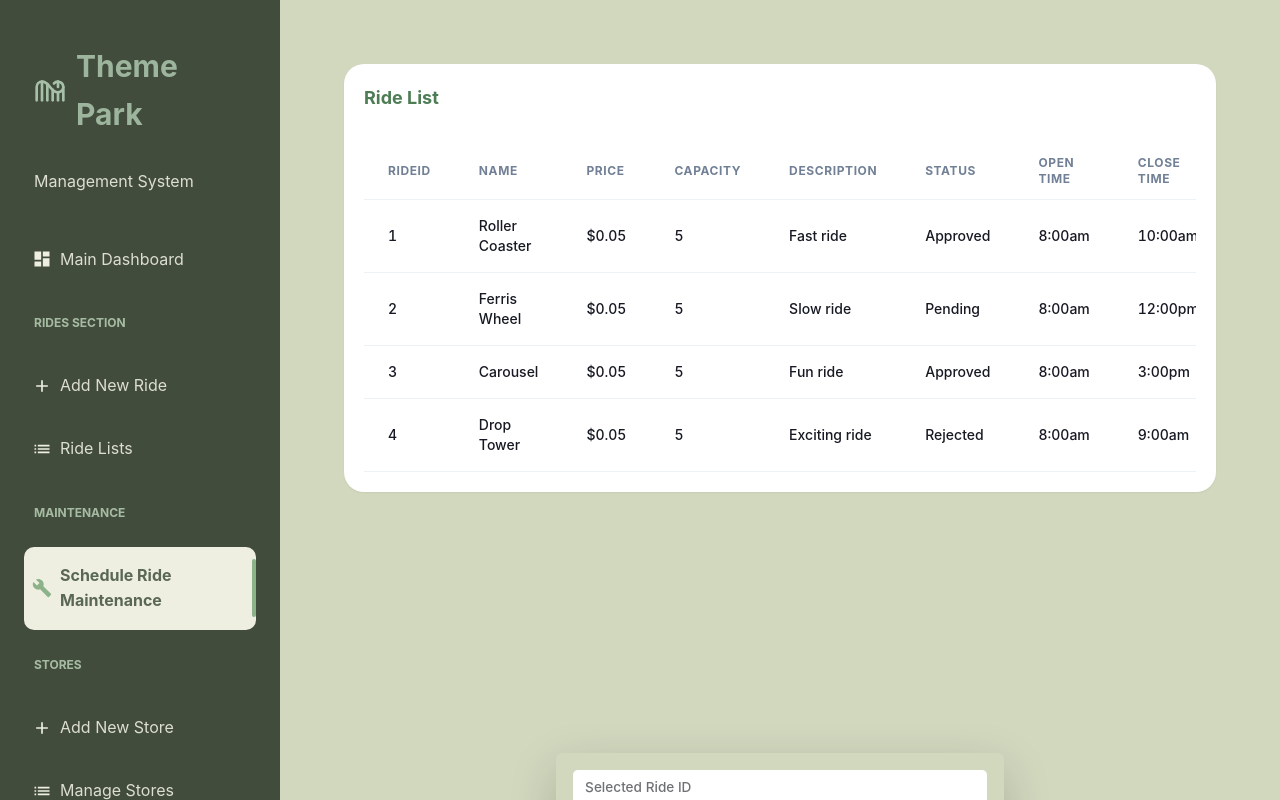
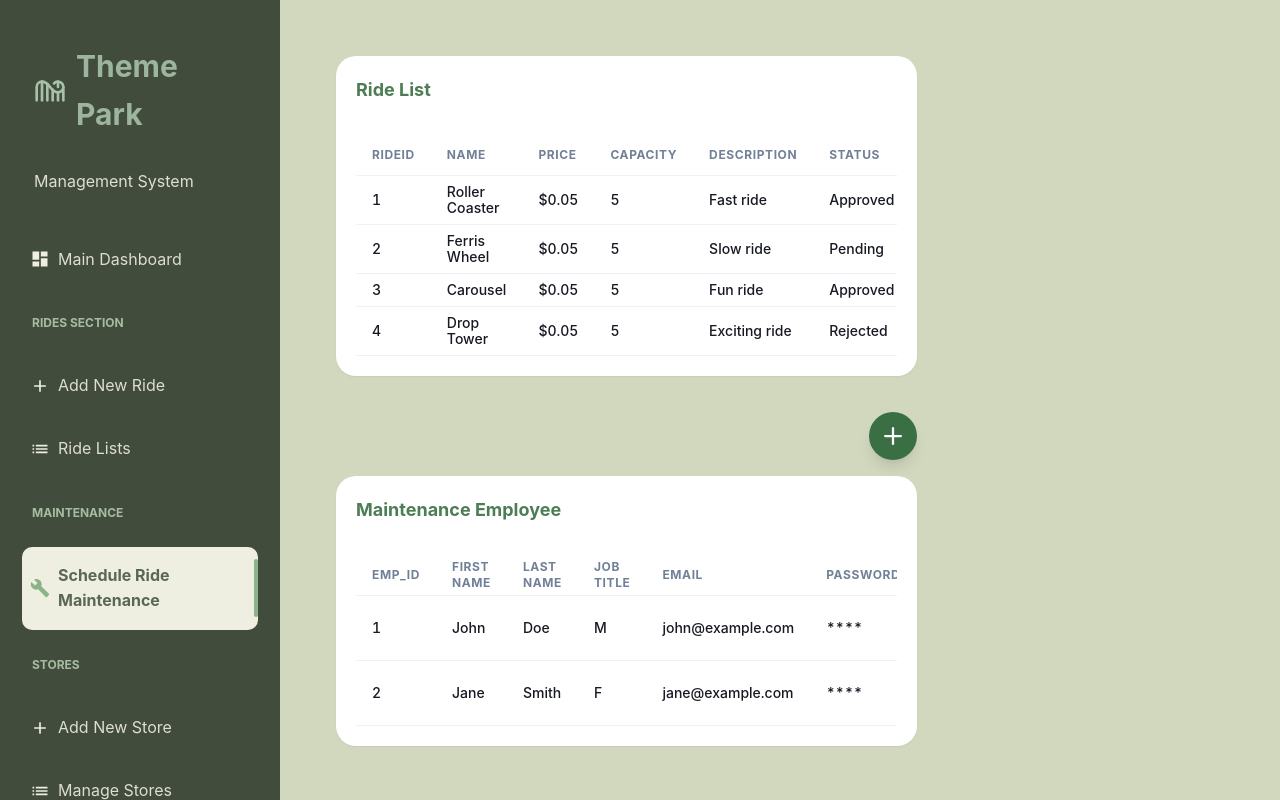
Before and after one commit to yenminh269/Themepark, a React (Vite) app: page /admin/add/maintenance in a window 1280 px wide. Built offline with nearby package versions, Linux system fonts and the light colour scheme.

Commit message:
"style the maintenance"

```diff
--- a/package.json
+++ b/package.json
@@ -10,6 +10,7 @@
     "preview": "vite preview"
   },
   "dependencies": {
+    "@chakra-ui/icons": "^2.2.4",
     "@chakra-ui/react": "^2.8.0",
     "@emotion/react": "^11.14.0",
     "@emotion/styled": "^11.14.1",
--- a/src/components/data-table/DataTable.jsx
+++ b/src/components/data-table/DataTable.jsx
@@ -1,6 +1,7 @@
-import { Box, Text, Table, Thead, Tbody, Tr, Th, Td } from '@chakra-ui/react';
+import { Box, Text, Table, Thead, Tbody, Tr, Th, Td, IconButton, HStack } from '@chakra-ui/react';
+import { FiEdit2, FiTrash2 } from 'react-icons/fi';
 
-const DataTable = ({ title, columns, data, onRowSelect }) => {
+const DataTable = ({ title, columns, data, onRowSelect, onEdit, onDelete }) => {
   return (
     <Box
       p="20px"
@@ -17,7 +18,7 @@ const DataTable = ({ title, columns, data, onRowSelect }) => {
         {title}
       </Text>
       <Box overflowX="auto" className="custom-scrollbar">
-        <Table variant="simple" size="md">
+        <Table variant="simple" size="sm">
           <Thead>
             <Tr>
               {columns.map((column, index) => (
@@ -25,21 +26,71 @@ const DataTable = ({ title, columns, data, onRowSelect }) => {
                   {column}
                 </Th>
               ))}
+              {/* Only show Edit/Delete headers if handlers are provided */}
+              {onEdit && (
+                <Th color="gray.500" fontSize="xs" fontWeight="700" textAlign="center" w="60px">
+                  Edit
+                </Th>
+              )}
+              {onDelete && (
+                <Th color="gray.500" fontSize="xs" fontWeight="700" textAlign="center" w="60px">
+                  Delete
+                </Th>
+              )}
             </Tr>
           </Thead>
           <Tbody>
             {data.map((row, rowIndex) => (
-              <Tr key={rowIndex}  _hover={{ bg: "#c6cbb8ff", cursor: "pointer" }} onClick={() => onRowSelect && onRowSelect(row[0])} >
+              <Tr
+                key={rowIndex}
+                _hover={{ bg: "#c6cbb8ff" }}
+              >
                 {row.map((cell, cellIndex) => (
                   <Td
                     key={cellIndex}
                     color="gray.900"
                     fontSize="sm"
                     fontWeight="500"
+                    onClick={() => onRowSelect && onRowSelect(row[0])}
+                    cursor={onRowSelect ? "pointer" : "default"}
                   >
                     {cell}
                   </Td>
                 ))}
+                {/* Only show Edit button if handler is provided */}
+                {onEdit && (
+                  <Td textAlign="center">
+                    <IconButton
+                      icon={<FiEdit2 />}
+                      size="sm"
+                      colorScheme="blue"
+                      variant="ghost"
+                      aria-label="Edit"
+                      onClick={(e) => {
+                        e.stopPropagation();
+                        onEdit(row[0], row);
+                      }}
+                      _hover={{ bg: "#3A6F43", color: "white" }}
+                    />
+                  </Td>
+                )}
+                {/* Only show Delete button if handler is provided */}
+                {onDelete && (
+                  <Td textAlign="center">
+                    <IconButton
+                      icon={<FiTrash2 />}
+                      size="sm"
+                      colorScheme="red"
+                      variant="ghost"
+                      aria-label="Delete"
+                      onClick={(e) => {
+                        e.stopPropagation();
+                        onDelete(row[0], row);
+                      }}
+                      _hover={{ bg: "#d9534f", color: "white" }}
+                    />
+                  </Td>
+                )}
               </Tr>
             ))}
           </Tbody>
--- a/src/components/layouts/admin/Add.jsx
+++ b/src/components/layouts/admin/Add.jsx
@@ -75,19 +75,15 @@ function Add({store=false}){
                     classNamePrefix="react-select"
                 />
             </FormControl>
-            {!isStore && (
-                <>
             <Input
                 type="file"
-                label={"Ride Photo"}
+                label={isStore ? "Store Photo" :"Ride Photo"}
                 required
                 className="custom-input"
                 labelClassName="custom-form-label"
                 accept="image/png, image/jpeg, image/jpg"
                 feedback="Please select an image file (PNG, JPG, JPEG)"
             />
-            </>
-            )}
              <CustomButton text={isStore ? "Add New Store" : "Add New Ride"} className="custom-button" />
         </Form>
     </div>
--- a/src/components/layouts/admin/List.jsx
+++ b/src/components/layouts/admin/List.jsx
@@ -1,9 +1,14 @@
 import { useState, useMemo, useEffect } from "react";
 import DataTable from "../../data-table/DataTable";
+import { Box, IconButton, HStack } from '@chakra-ui/react';
+import { AddIcon } from '@chakra-ui/icons';
+import { ScaleFade } from '@chakra-ui/react';
+import Add from './Add'
 
-function List({ ride = false, store = false, employee = false, schedule = false, onRideSelect }) {
+function List({ ride = false, store = false, employee = false, schedule = false, onRideSelect, maintenance, onAddMaintenance }) {
   const [searchText, setSearchText] = useState("");
   const [isSchedule, setSchedule] = useState(false);
+  const [isAdd, setAdd] = useState(false);
 
   useEffect(() => {
     setSchedule(schedule);
@@ -12,19 +17,19 @@ function List({ ride = false, store = false, employee = false, schedule = false,
   // Table headers
   const rideColumns = ['RideId', 'Name', 'Price', 'Capacity', 'Description', 'Status', 'Open Time', 'Close Time'];
   const storeColumns = ['StoreId', 'Name', 'Type', 'Open Time', 'Close Time'];
-  const employeeColumns = ['Emp_Id', 'First Name', 'Last Name', 'Job Title', 'Email', 'Password' ,'Gender', 'Phone', 'SSN', 'Hire Date', 'Terminate Date'];
+  const employeeColumns = ['Emp_Id', 'First Name', 'Last Name', 'Job Title', 'Email', 'Password', 'Gender', 'Phone', 'SSN', 'Hire Date', 'Terminate Date'];
 
   // Example hardcoded data
   const rideData = [
-    ['1','Roller Coaster','$0.05', 5, 'Fast ride', 'Approved', '8:00am', '10:00am'],
-    ['2','Ferris Wheel','$0.05', 5, 'Slow ride', 'Pending', '8:00am', '12:00pm'],
-    ['3','Carousel','$0.05', 5, 'Fun ride', 'Approved', '8:00am', '3:00pm'],
-    ['4','Drop Tower','$0.05', 5, 'Exciting ride', 'Rejected', '8:00am', '9:00am']
+    ['1', 'Roller Coaster', '$0.05', 5, 'Fast ride', 'Approved', '8:00am', '10:00am'],
+    ['2', 'Ferris Wheel', '$0.05', 5, 'Slow ride', 'Pending', '8:00am', '12:00pm'],
+    ['3', 'Carousel', '$0.05', 5, 'Fun ride', 'Approved', '8:00am', '3:00pm'],
+    ['4', 'Drop Tower', '$0.05', 5, 'Exciting ride', 'Rejected', '8:00am', '9:00am']
   ];
 
   const storeData = [
-    ['1','Food Court', 'food/drink', '9:00am', '9:00pm'],
-    ['2','Gift Shop', 'merchandise', '9:00am', '9:00pm']
+    ['1', 'Food Court', 'food/drink', '9:00am', '9:00pm'],
+    ['2', 'Gift Shop', 'merchandise', '9:00am', '9:00pm']
   ];
 
   const employeeData = [
@@ -48,7 +53,7 @@ function List({ ride = false, store = false, employee = false, schedule = false,
   } else if (employee) {
     columns = employeeColumns;
     data = employeeData;
-    title = "Employee List";
+    title = maintenance || "Employee List";
   }
 
   // Filter data based on search text
@@ -59,11 +64,22 @@ function List({ ride = false, store = false, employee = false, schedule = false,
     );
   }, [data, searchText]);
 
+  const handleEdit = (id, row) => {
+    console.log('Edit clicked for ID:', id);
+    console.log('Full row data:', row);
+    setAdd(true);
+  };
+
+  const handleDelete = (id, row) => {
+    console.log('Delete clicked for ID:', id);
+    if (window.confirm(`Are you sure you want to delete ${row[1]}?`)) {
+      // Implement delete logic here
+    }
+  };
+
   return (
-    <div className="p-4">
-      {!isSchedule && (<>
-
-      {/* Search box */}
+    <Box position="relative" p={4}>
+      {!isSchedule ? (
         <input
           type="text"
           placeholder={`Search ${title.toLowerCase()}...`}
@@ -71,16 +87,39 @@ function List({ ride = false, store = false, employee = false, schedule = false,
           onChange={e => setSearchText(e.target.value)}
           className="border rounded px-3 py-1 mb-4 w-full"
         />
-      </>)}
+      ) : onAddMaintenance ? (
+        <HStack justify="flex-end" mb={4}>
+          <IconButton
+            icon={<AddIcon />}
+            size="lg"
+            colorScheme="green"
+            bg="#3A6F43"
+            color="white"
+            borderRadius="full"
+            boxShadow="lg"
+            aria-label="Add Maintenance"
+            onClick={onAddMaintenance}
+            _hover={{
+              bg: "#2d5734",
+              transform: "scale(1.1)",
+            }}
+            _active={{
+              transform: "scale(0.95)",
+            }}
+            transition="all 0.2s"
+          />
+        </HStack>
+      ) : null}
 
-      {/* DataTable */}
       <DataTable
         columns={columns}
         data={filteredData}
         title={title}
         onRowSelect={onRideSelect}
+        onEdit={!isSchedule ? handleEdit : undefined}
+        onDelete={!isSchedule ? handleDelete : undefined}
       />
-    </div>
+    </Box>
   );
 }
 
--- a/src/components/layouts/admin/RideMaintenance.jsx
+++ b/src/components/layouts/admin/RideMaintenance.jsx
@@ -1,40 +1,118 @@
 import { useState } from "react";
 import Input from "../../input/Input";
-import Form from 'react-bootstrap/Form';
+import Form from "react-bootstrap/Form";
 import CustomButton from "../../button/CustomButton";
-import './Add.css';
+import { FormControl, FormLabel, ScaleFade } from '@chakra-ui/react';
+import Select from 'react-select';
+import "./Add.css";
 import List from "./List";
 
 function RideMaintenance() {
-    const today = new Date().toISOString().split('T')[0];
+  const statusOptions = [
+    { value: 'open', label: 'Open' },
+    { value: 'closed', label: 'Closed' }
+  ];
+  const today = new Date().toISOString().split("T")[0];
 
-    // State for selected ride
-    const [selectedRideId, setSelectedRideId] = useState('');
+  const [selectedRideId, setSelectedRideId] = useState("");
+  const [selectedEmpId, setSelectedEmpId] = useState("");
+  const [description, setDescription] = useState("");
+  const [maintenanceDate, setMaintenanceDate] = useState("");
+  const [showForm, setShowForm] = useState(false);
 
-    // Handler when a ride is selected
   const handleRideSelect = (rideId) => {
     setSelectedRideId(rideId);
   };
 
+  const handleEmpSelect = (empId) => {
+    setSelectedEmpId(empId);
+  };
+
+  const handleAddMaintenance = () => {
+    setShowForm(true);
+  };
+
+  const handleSubmit = (e) => {
+    e.preventDefault();
+    if (!selectedRideId || !selectedEmpId || !description || !maintenanceDate) {
+      alert("Please fill out all fields and select both a ride and an employee!");
+      return;
+    }
+    const newMaintenance = {
+      ride_id: selectedRideId,
+      employee_id: selectedEmpId,
+      description,
+      date: maintenanceDate,
+    };
+    console.log("Maintenance Schedule Submitted:", newMaintenance);
+    alert("Maintenance schedule created successfully!");
+
+    // Reset form and hide it
+    setSelectedRideId("");
+    setSelectedEmpId("");
+    setDescription("");
+    setMaintenanceDate("");
+    setShowForm(false);
+  };
+
+  const handleCloseForm = () => {
+    setShowForm(false);
+  };
+
   return (
-        <div>
-            {/* Pass a handler to the List so it can notify which ride was selected */}
+    <div className="flex flex-wrap">
+      <div className="flex flex-col gap-1 w-full md:w-2/3">
+        {/* Rides Table */}
+        <List schedule={true} ride={true} onRideSelect={handleRideSelect} />
+        {/* Employees Table with Add Maintenance Button */}
         <List
+          maintenance="Maintenance Employee"
           schedule={true}
-                ride={true}
-                onRideSelect={handleRideSelect}
+          employee={true}
+          onRideSelect={handleEmpSelect}
+          onAddMaintenance={handleAddMaintenance}
         />
+      </div>
 
-            <div className="flex justify-center items-center min-h-screen">
-                <Form className="flex flex-col p-3 rounded shadow-lg w-full max-w-md">
+      {/* Maintenance Form with ScaleFade Animation */}
+      <div className="flex justify-center items-start w-full md:w-1/3 p-4">
+        {showForm && (
+          <ScaleFade initialScale={0.8} in={showForm}>
+            <div className="w-full">
+              <Form
+                className="flex flex-col p-3 rounded shadow-lg w-full max-w-md bg-transparent"
+                onSubmit={handleSubmit}
+              >
+                <div className="flex justify-end items-center mb-3">
+                  <button
+                    type="button"
+                    onClick={handleCloseForm}
+                  >
+                    X
+                  </button>
+                </div>
+
+                <p className="text-[#4682A9] text-md mb-2">
+                  Please click on a ride and an employee in the tables to fill their IDs below.
+                </p>
 
                 <Input
                   required
                   type="number"
-                        label="Selected Ride ID"
+                  label="Ride ID"
                   className="custom-input"
                   labelClassName="custom-form-label"
                   value={selectedRideId}
+                  readOnly
+                />
+
+                <Input
+                  required
+                  type="number"
+                  label="Employee ID"
+                  className="custom-input"
+                  labelClassName="custom-form-label"
+                  value={selectedEmpId}
                   readOnly
                 />
 
@@ -44,6 +122,8 @@ function RideMaintenance() {
                   label="Description"
                   className="custom-input"
                   labelClassName="custom-form-label"
+                  value={description}
+                  onChange={(e) => setDescription(e.target.value)}
                 />
 
                 <Input
@@ -53,10 +133,15 @@ function RideMaintenance() {
                   className="custom-input"
                   labelClassName="custom-form-label"
                   min={today}
+                  value={maintenanceDate}
+                  onChange={(e) => setMaintenanceDate(e.target.value)}
                 />
 
-                    <CustomButton text="Add Ride Schedule" className="custom-button" />
+                <CustomButton text="Add Maintenance Schedule" className="custom-button" />
               </Form>
+            </div>
+          </ScaleFade>
+        )}
       </div>
     </div>
   );
--- a/src/components/layouts/admin/Sidebar.jsx
+++ b/src/components/layouts/admin/Sidebar.jsx
@@ -16,7 +16,7 @@ const Sidebar = () => {
 
   const SidebarContent = () => (
     <Flex direction="column" h="100%" pt="18px" px="14px">
-      <Box mb="10px" px="20px">
+      <Box mb="10px" px="20px" >
         <Flex alignItems="center" gap="10px">
           <Box color="#A7C1A8">
             <svg xmlns="http://www.w3.org/2000/svg" width="32" height="32" viewBox="0 0 24 24" fill="none" stroke="currentColor" strokeWidth="2" strokeLinecap="round" strokeLinejoin="round" className="lucide lucide-roller-coaster-icon lucide-roller-coaster"><path d="M6 19V5"/><path d="M10 19V6.8"/><path d="M14 19v-7.8"/><path d="M18 5v4"/><path d="M18 19v-6"/><path d="M22 19V9"/><path d="M2 19V9a4 4 0 0 1 4-4c2 0 4 1.33 6 4s4 4 6 4a4 4 0 1 0-3-6.65"/></svg>
@@ -31,7 +31,7 @@ const Sidebar = () => {
       </Box>
 
       {/* Navigation Links */}
-      <VStack className="sidebar-scrollbar" align="stretch" gap="5px" px="10px" flex="1" overflowY="auto" pb="20px">
+      <VStack className="sidebar-scrollbar" align="stretch" gap="5px" px="8px" flex="1" overflowY="auto" pb="20px">
         {routes.map((route, index) => {
           if (route.category) {
             return (
@@ -68,11 +68,10 @@ const Sidebar = () => {
                   color={isActive ? '#8bb289ff' : '#EEEFE0'}
                 />
                 <Text
-                  className='mt-3 pb-0'
+                  className='mt-3 pb-0 mr-0'
                   fontSize="m"
                   fontWeight={isActive ? 'bold' : 'normal'}
                   color={isActive ? ' #4B5945' : '#EEEFE0'}
-                  flex="1"
                 >
                   {route.name}
                 </Text>
```
Also changed, not shown: src/components/layouts/admin/Employees.jsx (+4 -3 lines), src/components/layouts/login/Login.jsx (+1 -10 lines), 1 other file (tests, documents, lock files or other folders). Lines whose indentation alone changed are shown as unchanged.
